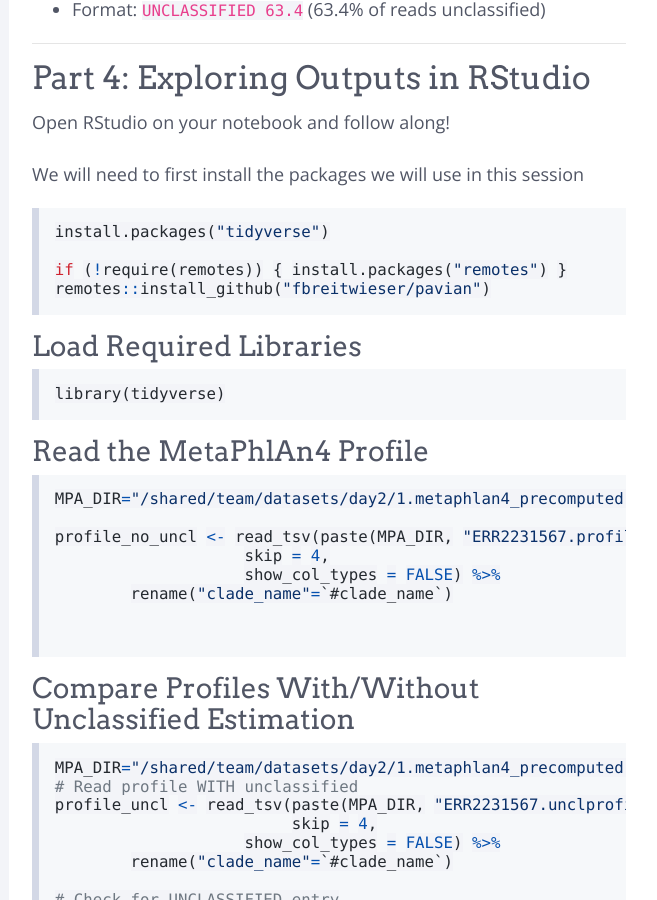
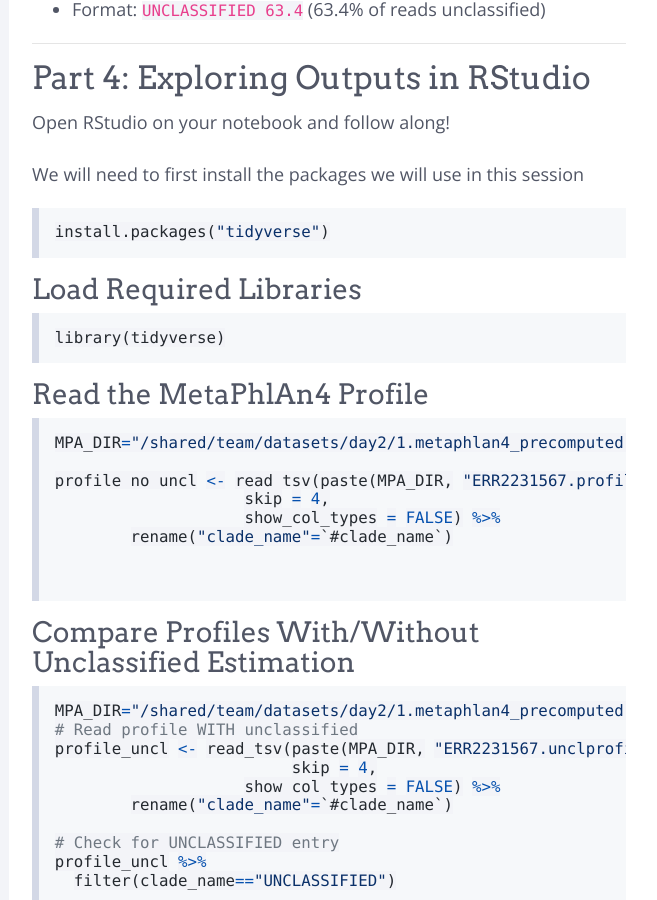
Before and after one commit to quadram-institute-bioscience/metagenomics-profiling-workshop, a Jekyll site: the page built from modules/Taxonomy/_posts/2000-01-03-metaphlan4_handson.md, in a window 1280 px wide and 900 px high, scrolled down 3518 px. Shown: the whole window, without its empty margins (311-968 px from the left). Built offline with Jekyll 4.4.1, drawn with Linux system fonts in a browser that asks for light colours; nearby versions of some CDN libraries; emoji names are drawn with the system emoji font.

Commit message:
taxonomic hands on update

````diff
--- a/modules/Taxonomy/_posts/2000-01-03-metaphlan4_handson.md
+++ b/modules/Taxonomy/_posts/2000-01-03-metaphlan4_handson.md
@@ -16,7 +16,7 @@ title: "MetaPhlAn4 hands-on"
 
 MetaPhlAn4 requires a pre-built database of marker genes. For this workshop, the database is located at:
 
-```
+```bash
 /shared/team/conda/telatin.cli-giba-2026/mpa/lib/python3.13/site-packages/metaphlan/metaphlan_databases
 ```
 
@@ -135,9 +135,6 @@ We will need to first install the packages we will use in this session
 
 ```r
 install.packages("tidyverse")
-
-if (!require(remotes)) { install.packages("remotes") }
-remotes::install_github("fbreitwieser/pavian")
 ```
 
 ### Load Required Libraries
````
Also changed, not shown: modules/Taxonomy/_posts/2000-01-05-kraken-bracken_handson.md (+0 -1 lines).
